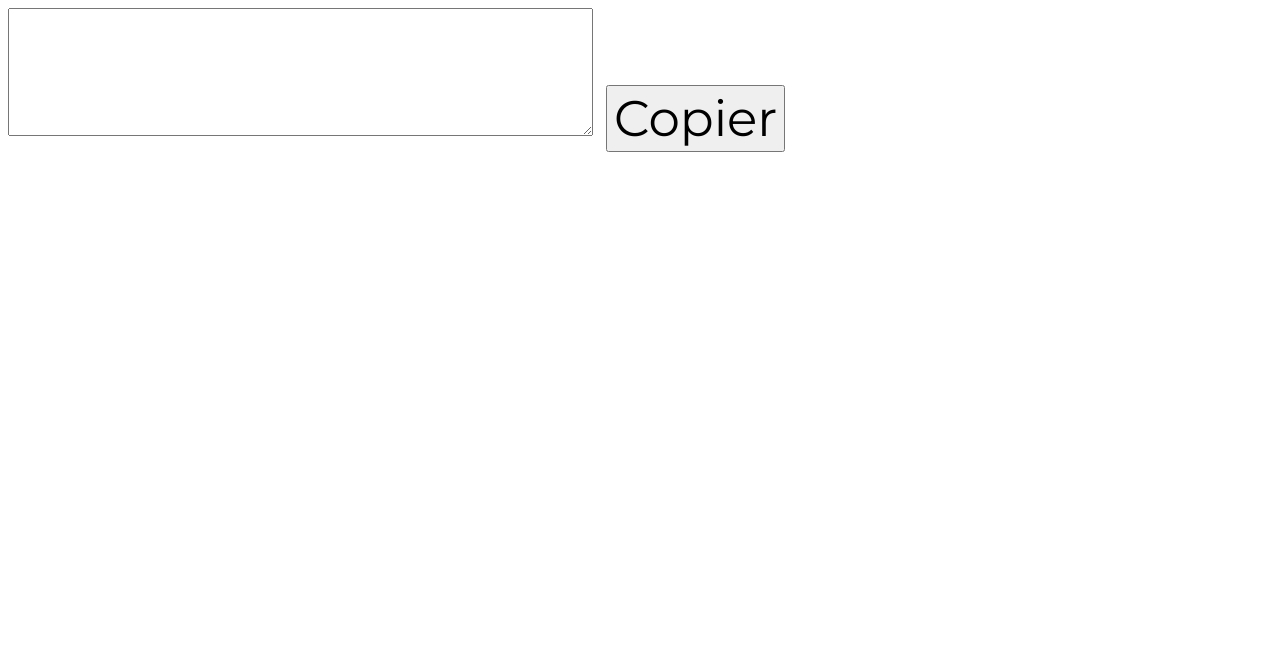
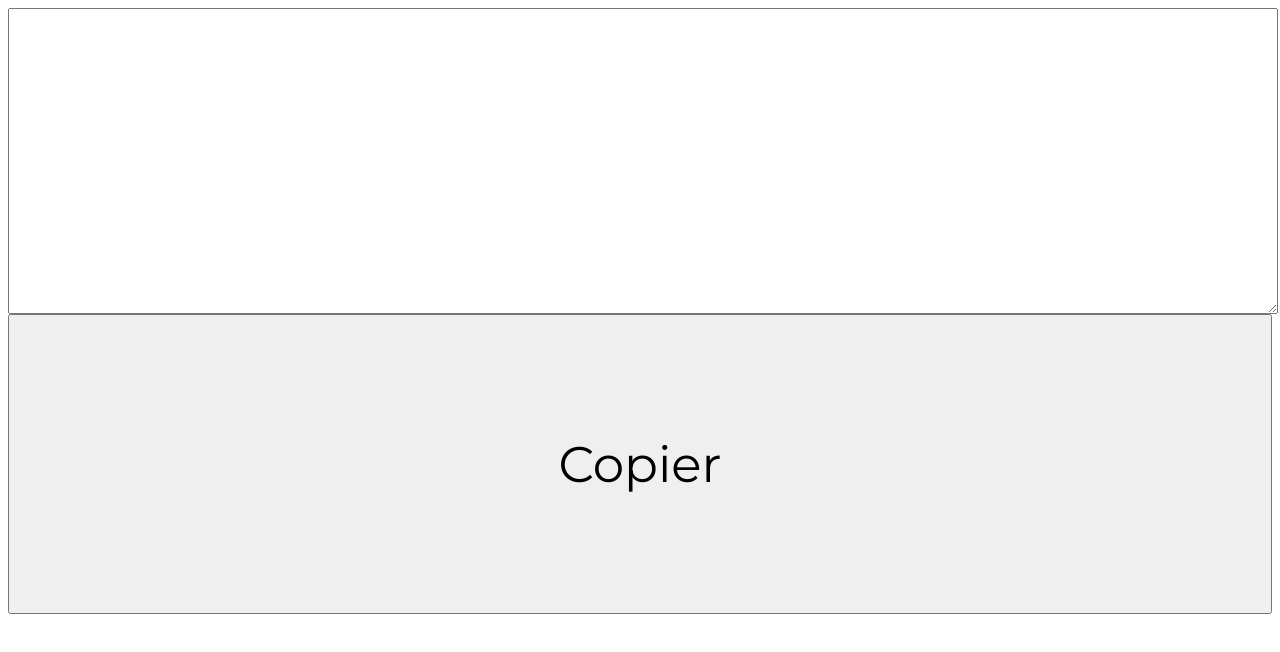
Before and after one commit to guillaumeslash/quickcopy, a plain HTML site: page index.html in a window 1280 px wide. Drawn offline with Linux system fonts and the light colour scheme.

Commit message:
some styling

```diff
--- a/index.html
+++ b/index.html
@@ -16,8 +16,8 @@
 
 <body>
 
-  <textarea id="text" name="name"></textarea>
-  <button id="button" type="button" name="button" onclick="redirect()">Copier</button>
+  <textarea id="text" name="name" class="block"></textarea>
+  <button id="button" type="button" name="button" class="block" onclick="redirect()">Copier</button>
 
   <script src="script.js"></script>
 </body>
--- a/style.css
+++ b/style.css
@@ -2,3 +2,10 @@
   font-family: 'Montserrat', sans-serif;
   font-size: 50px;
 }
+
+.block {
+  display: block;
+  width: 100%;
+  height: 300px;
+  text-align: center;
+}
```
